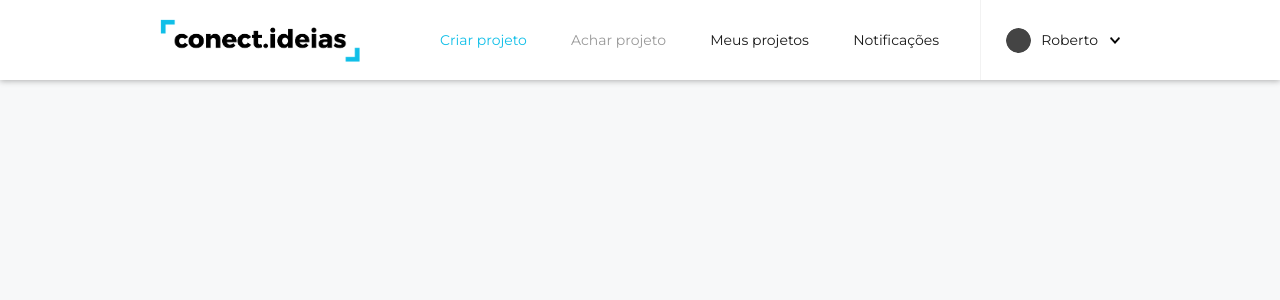
After one commit to random-tecnologia/conect.ideias, a PHP site: page /editar_perfil.php in a window 1280 px wide. The commit adds this page. Shown: the top 300 px of the page. Run offline with PHP 8.4, Linux system fonts and the light colour scheme.

Commit message:
Estrutura básica da barra de navegação

```diff
--- a/css/main.css
+++ b/css/main.css
@@ -14,11 +14,17 @@
 
 body {
 	height: 100%;
+	background-color: #f7f8f9;
 }
 
-#wrapper{
+.wrapper{
 	width: 960px;
 	margin: 0 auto;
+}
+
+#header {
+	width: 960px;
+	margin: 0 auto
 }
 
 .clearfix {
@@ -53,6 +59,96 @@ form input {
 	border-radius: 3px;
 	-webkit-box-shadow: 0px 1px 6px 0px rgba(0, 0, 0, 0.3);
 	        box-shadow: 0px 1px 6px 0px rgba(0, 0, 0, 0.3);
+}
+
+/* ////////////
+* — Navegação —
+///////////// */
+
+#navegacao {
+	background-color: white;
+	width: 100%;
+	height: 80px;
+	position: absolute;
+	box-shadow: 0px 1px 6px 0px rgba(0, 0, 0, 0.3);
+}
+
+#logo {
+  width: 200px;
+  height: 43px;
+  display: inline-block;
+  margin-top: 19px;
+  float: left;
+}
+
+#navegacao ul {
+	display: inline-block;
+	float: left;
+	margin-left: 40px;
+}
+
+#navegacao ul li {
+	list-style-type: none;
+	display: inline-block;
+	padding-left: 40px;
+	line-height: 80px;
+}
+
+#navegacao a {
+	text-decoration: none;
+	font-size: 14px;
+	color: #191919;
+}
+
+ul #destaque-azul {
+	color: #10bfe8;
+}
+
+#navegacao .selecionado {
+	color: #999;
+}
+
+#marcador_notificação {
+	display: block;
+  	border-radius: 50%;
+  	background-color: rgb(221, 52, 52);
+  	width: 5px;
+  	height: 5px;
+}
+
+
+#separador {
+  background-color: rgb(242, 242, 242);
+  width: 1px;
+  height: 80px;
+  display: inline-block;
+  float: left;
+}
+
+
+#perfil {
+	display: inline-block;
+	float: right;
+}
+
+#avatar {
+	float: left;
+	margin: 28px 10px 0 25px;
+	width: 25px;
+	height: 25px;
+	border-radius: 50%;
+}
+
+#perfil span {
+	font-size: 14px;
+	float: left;
+	margin-top: 30px;
+}
+
+#seta {
+	float: right;
+	margin-top: 37px;
+	margin-left: 12px;
 }
 
 /* /////////
--- /dev/null
+++ b/editar_perfil.php
@@ -0,0 +1,30 @@
+<!DOCTYPE html>
+<html lang="pt-br">
+<head>
+  <meta charset="UTF-8">
+  <title>Conect.Ideias | Entrar</title>
+  <link rel="stylesheet" href="css/main.css">
+  <link href="https://fonts.googleapis.com/css?family=Lato:400,400i,700,700i|Montserrat:400,500,600,700" rel="stylesheet">
+  <link rel="icon" href="img/favicon.png" sizes="32x32" type="image/png">
+</head>
+<body>
+  <nav id="navegacao">
+    <div class="wrapper">
+      <a href="achar_projeto.php"><img id="logo" src="img/logo.png" alt="Logo Conect.Ideias"></a>
+      <ul>
+        <li><a id="destaque-azul" href="criar_projeto.php">Criar projeto</a></li>
+        <li><a href="achar_projeto.php" class="selecionado">Achar projeto</a></li>
+        <li><a href="meus_projetos.php">Meus projetos</a></li>
+        <li><a href="notificacoes.php">Notificações</a></li>
+      </ul>
+      <div id="perfil">
+        <div id="separador"></div>
+        <a href="perfil.php">
+          <img id="avatar" src="img/placeholder_avatar.png" alt="Avatar">
+          <span id="nome">Roberto</span>
+        </a>
+        <img id="seta" src="img/icone.png">
+      </div>
+  </nav>
+</body>
+</html>
```
Also changed, not shown: img/icone.png (added), img/placeholder_avatar.png (added).
